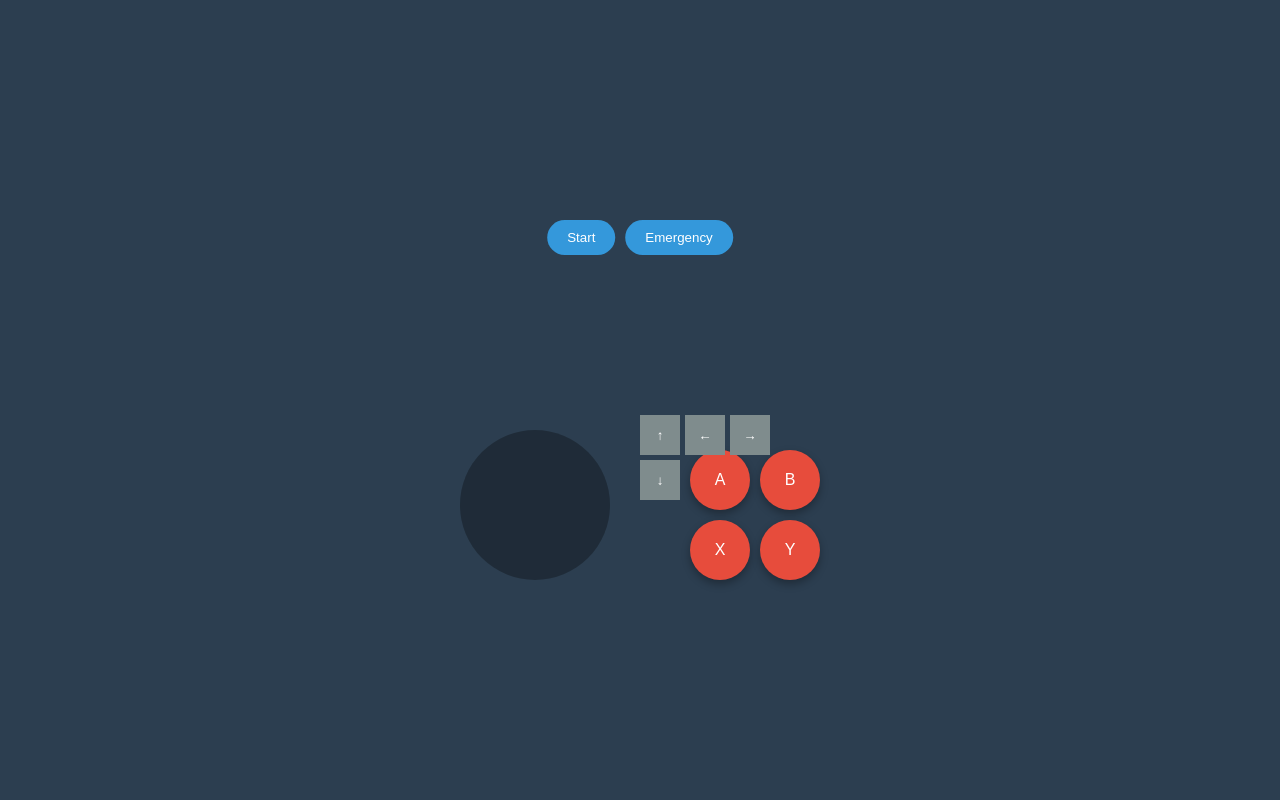
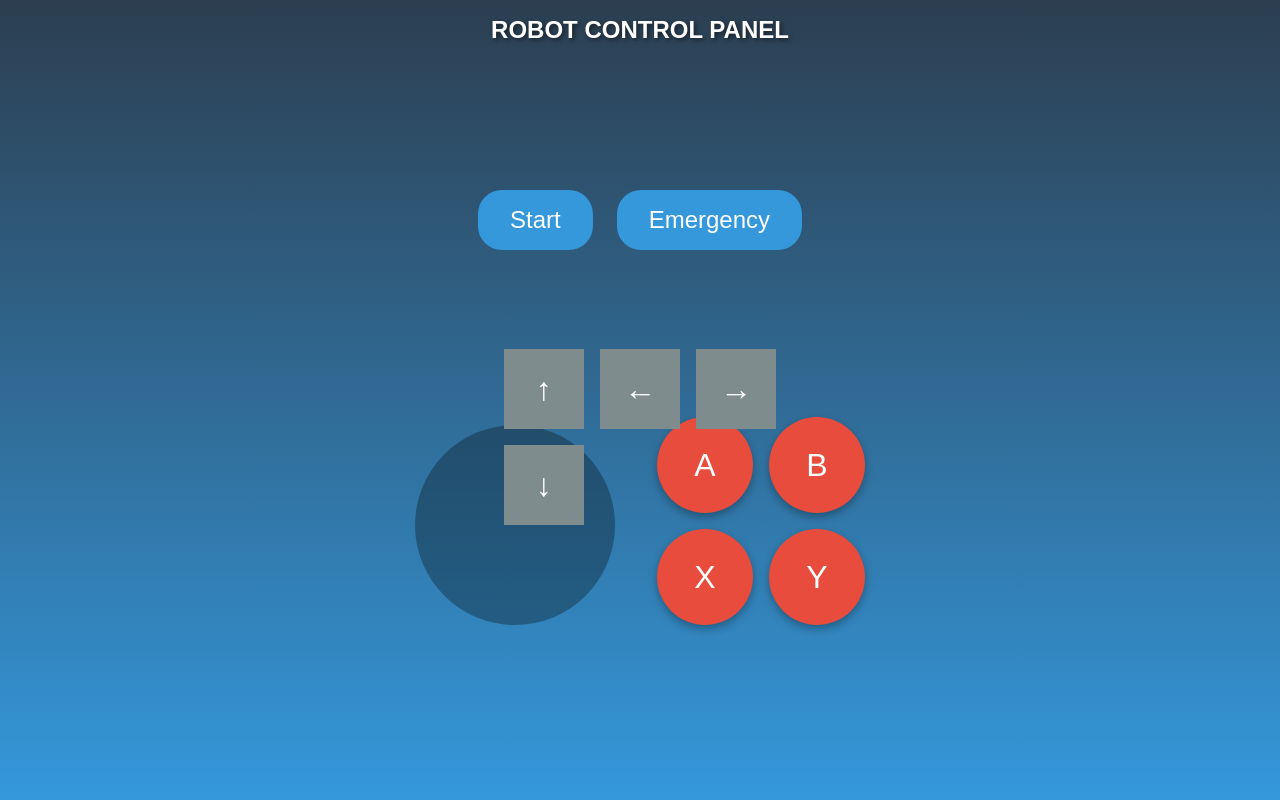
Before and after one commit to luigimuratore/CtrlAltRover, a Flask app: page / in a window 1280 px wide. Run offline with Flask 3, Linux system fonts and the light colour scheme; some libraries are stand-ins or nearby versions.

Commit message:
html, css decoupled

```diff
--- a/API/server.py
+++ b/API/server.py
@@ -19,4 +19,4 @@ def handle_command(command):
         print("Robot va indietro")
 
 if __name__ == '__main__':
-    socketio.run(app, host='0.0.0.0', port=5001)
+    socketio.run(app, host='0.0.0.0', port=5001, debug=True)
--- /dev/null
+++ b/API/static/style.css
@@ -0,0 +1,147 @@
+.title {
+    position: absolute;
+    top: 2vh;
+    left: 50%;
+    transform: translateX(-50%);
+    color: #ffffff;
+    font-family: Arial, sans-serif;
+    text-shadow: 2px 2px 4px rgba(0,0,0,0.5);
+    font-size: 4vw;
+    margin: 0;
+    z-index: 1;
+}
+
+
+body {
+    background: linear-gradient(to bottom, #2c3e50, #3498db); /* Gradient */
+
+    margin: 0;
+    padding: 0;
+
+    display: flex;
+    justify-content: center;
+    align-items: center;
+    min-height: 100vh;
+}
+
+
+#gamepad {
+    position: relative;
+    width: 90vmin;
+    height: 90vmin;
+    max-width: 500px;
+    max-height: 500px;
+}
+
+/* Joystick Area (Responsive) */
+#joystick {
+    position: absolute;
+    bottom: 5%;
+    left: 5%;
+    width: 25vmin;
+    height: 25vmin;
+    min-width: 100px;
+    min-height: 100px;
+    background: rgba(0, 0, 0, 0.3);
+    border-radius: 50%;
+}
+
+/* Action Buttons (Responsive) */
+.action-buttons {
+    position: absolute;
+    bottom: 5%;
+    right: 5%;
+    display: grid;
+    grid-template-columns: repeat(2, 1fr);
+    gap: 2vmin;
+}
+
+.action-btn {
+    width: 12vmin;
+    height: 12vmin;
+    min-width: 50px;
+    min-height: 50px;
+    border-radius: 50%;
+    border: none;
+    background: #e74c3c;
+    color: white;
+    font-size: 4vmin;
+    cursor: pointer;
+    box-shadow: 0 4px 8px rgba(0, 0, 0, 0.3);
+}
+
+/* Top Buttons (Responsive) */
+.top-buttons {
+    position: absolute;
+    top: 8%;
+    left: 50%;
+    transform: translateX(-50%);
+    display: flex;
+    gap: 3vmin;
+}
+
+.top-btn {
+    padding: 2vmin 4vmin;
+    border: none;
+    border-radius: 3vmin;
+    background: #3498db;
+    color: white;
+    cursor: pointer;
+    font-size: 3vmin;
+    min-width: 80px;
+}
+
+/* Directional Arrows (Responsive) */
+.directional-buttons {
+    position: absolute;
+    bottom: 25%;
+    left: 50%;
+    transform: translateX(-50%);
+    display: grid;
+    grid-template-columns: repeat(3, 1fr);
+    gap: 2vmin;
+}
+
+.dir-btn {
+    width: 10vmin;
+    height: 10vmin;
+    min-width: 40px;
+    min-height: 40px;
+    border: none;
+    background: #7f8c8d;
+    color: white;
+    cursor: pointer;
+    font-size: 4vmin;
+}
+
+/* Mobile Responsive Adjustments */
+@media (max-width: 600px) {
+    .title {
+        font-size: 6vw;
+        top: 1vh;
+    }
+
+    .action-btn {
+        font-size: 5vw;
+    }
+
+    .top-btn {
+        padding: 3vw 6vw;
+        font-size: 4vw;
+    }
+
+    .dir-btn {
+        font-size: 5vw;
+    }
+}
+
+@media (orientation: landscape) {
+    #gamepad {
+        width: 90vmax;
+        height: 90vmax;
+    }
+
+    .title {
+        font-size: 3vh;
+    }
+}
--- a/API/templates/controller.html
+++ b/API/templates/controller.html
@@ -2,130 +2,16 @@
 <html lang="it">
 <head>
     <meta charset="UTF-8">
-    <meta name="viewport" content="width=device-width, initial-scale=1.0">
+    <meta name="viewport" content="width=device-width, initial-scale=1.0, maximum-scale=1.0, user-scalable=no">
     <title>Controllo Robot</title>
+    <link rel="stylesheet" href="static/style.css"> <!-- External CSS -->
     <script src="https://cdnjs.cloudflare.com/ajax/libs/socket.io/4.0.1/socket.io.js"></script>
     <script src="https://cdnjs.cloudflare.com/ajax/libs/nipplejs/0.9.0/nipplejs.min.js"></script>
-    <style>
-        body {
-            margin: 0;
-            padding: 0;
-            background: #2c3e50;
-            display: flex;
-            justify-content: center;
-            align-items: center;
-            min-height: 100vh;
-        }
-
-        #gamepad {
-            position: relative;
-            width: 400px;
-            height: 400px;
-        }
-
-        /* Joystick Area (Bottom Left) */
-        #joystick {
-            position: absolute;
-            bottom: 20px;
-            left: 20px;
-            width: 150px;
-            height: 150px;
-            background: rgba(0, 0, 0, 0.3);
-            border-radius: 50%;
-        }
-
-        /* Action Buttons (Right Side) */
-        .action-buttons {
-            position: absolute;
-            bottom: 20px;
-            right: 20px;
-            display: grid;
-            grid-template-columns: repeat(2, 1fr);
-            gap: 10px;
-        }
-
-        .action-btn {
-            width: 60px;
-            height: 60px;
-            border-radius: 50%;
-            border: none;
-            background: #e74c3c;
-            color: white;
-            font-size: 16px;
-            cursor: pointer;
-            box-shadow: 0 4px 8px rgba(0, 0, 0, 0.3);
-        }
-
-        /* Top Buttons (Start/Stop) */
-        .top-buttons {
-            position: absolute;
-            top: 20px;
-            left: 50%;
-            transform: translateX(-50%);
-            display: flex;
-            gap: 10px;
-        }
-
-        .top-btn {
-            padding: 10px 20px;
-            border: none;
-            border-radius: 20px;
-            background: #3498db;
-            color: white;
-            cursor: pointer;
-        }
-
-        /* Directional Arrows (Optional) */
-        .directional-buttons {
-            position: absolute;
-            bottom: 100px;
-            left: 200px;
-            display: grid;
-            grid-template-columns: repeat(3, 1fr);
-            gap: 5px;
-        }
-
-        .dir-btn {
-            width: 40px;
-            height: 40px;
-            border: none;
-            background: #7f8c8d;
-            color: white;
-            cursor: pointer;
-        }
-    </style>
-    <script>
-        var socket = io.connect('http://' + document.domain + ':' + location.port);
-
-        function sendCommand(command) {
-            socket.emit('command', command);
-        }
-
-        document.addEventListener('DOMContentLoaded', function() {
-            // Joystick initialization
-            var joystick = nipplejs.create({
-                zone: document.getElementById('joystick'),
-                mode: 'static',
-                position: { left: '50%', top: '50%' },
-                color: '#3498db',
-                size: 100
-            });
-
-            joystick.on('move', function(evt, data) {
-                var direction = data.direction?.angle || 'stop';
-                if (direction === 'up') sendCommand('avanti');
-                else if (direction === 'down') sendCommand('indietro');
-                else if (direction === 'left') sendCommand('sinistra');
-                else if (direction === 'right') sendCommand('destra');
-            });
-
-            joystick.on('end', function() {
-                sendCommand('stop');
-            });
-        });
-    </script>
 </head>
 <body>
+    <!-- Title -->
+    <h1 class="title">ROBOT CONTROL PANEL</h1>
+
     <div id="gamepad">
         <!-- Top Buttons -->
         <div class="top-buttons">
@@ -152,5 +38,37 @@
             <button class="dir-btn" onclick="sendCommand('down')">↓</button>
         </div>
     </div>
+
+    <!-- JavaScript kept inline in HTML -->
+    <script>
+        const socket = io.connect('http://' + document.domain + ':' + location.port);
+
+        function sendCommand(command) {
+            socket.emit('command', command);
+        }
+
+        document.addEventListener('DOMContentLoaded', function() {
+            // Joystick initialization
+            const joystick = nipplejs.create({
+                zone: document.getElementById('joystick'),
+                mode: 'static',
+                position: { left: '50%', top: '50%' },
+                color: '#3498db',
+                size: 100
+            });
+
+            joystick.on('move', function(evt, data) {
+                const direction = data.direction?.angle || 'stop';
+                if (direction === 'up') sendCommand('avanti');
+                else if (direction === 'down') sendCommand('indietro');
+                else if (direction === 'left') sendCommand('sinistra');
+                else if (direction === 'right') sendCommand('destra');
+            });
+
+            joystick.on('end', function() {
+                sendCommand('stop');
+            });
+        });
+    </script>
 </body>
 </html>
```
